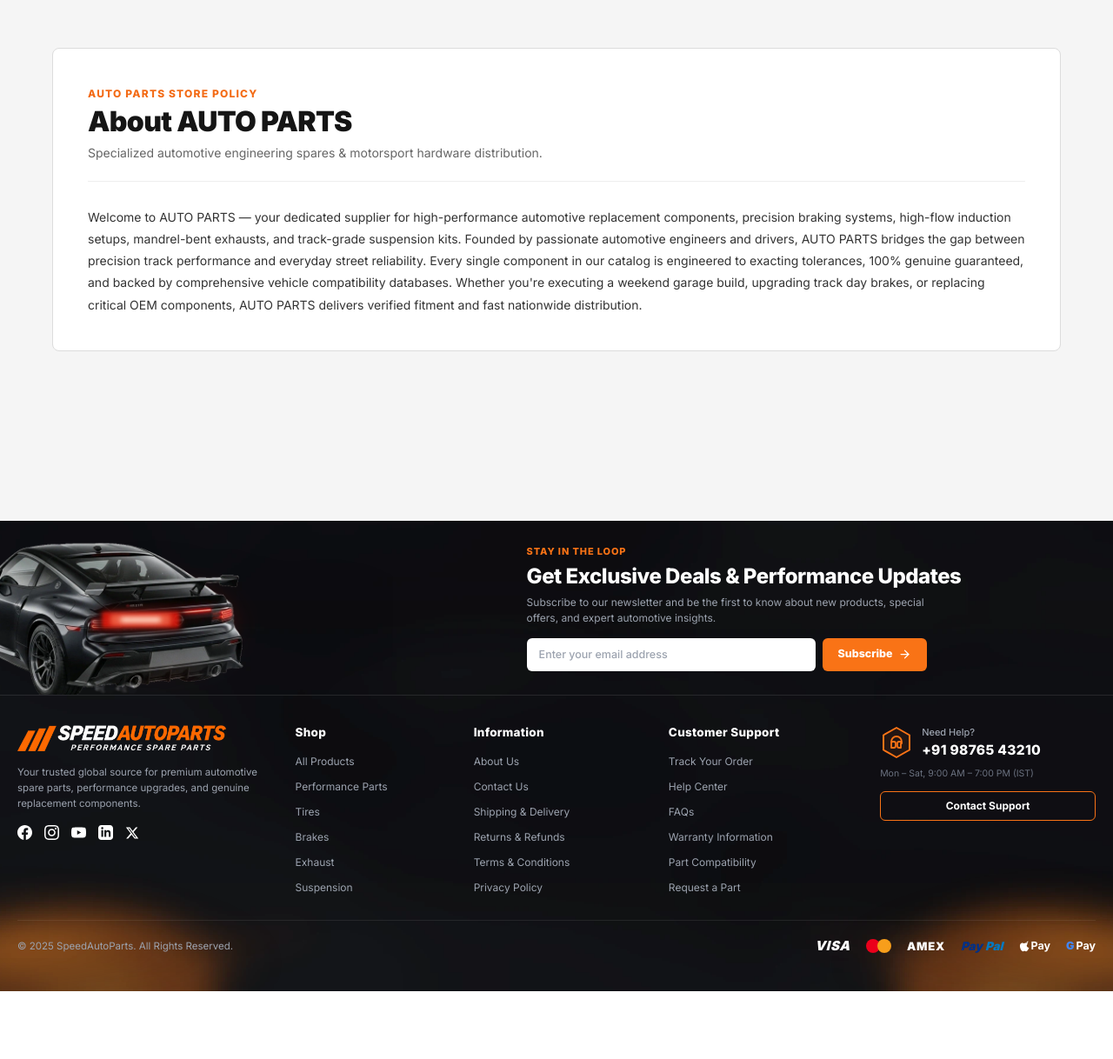
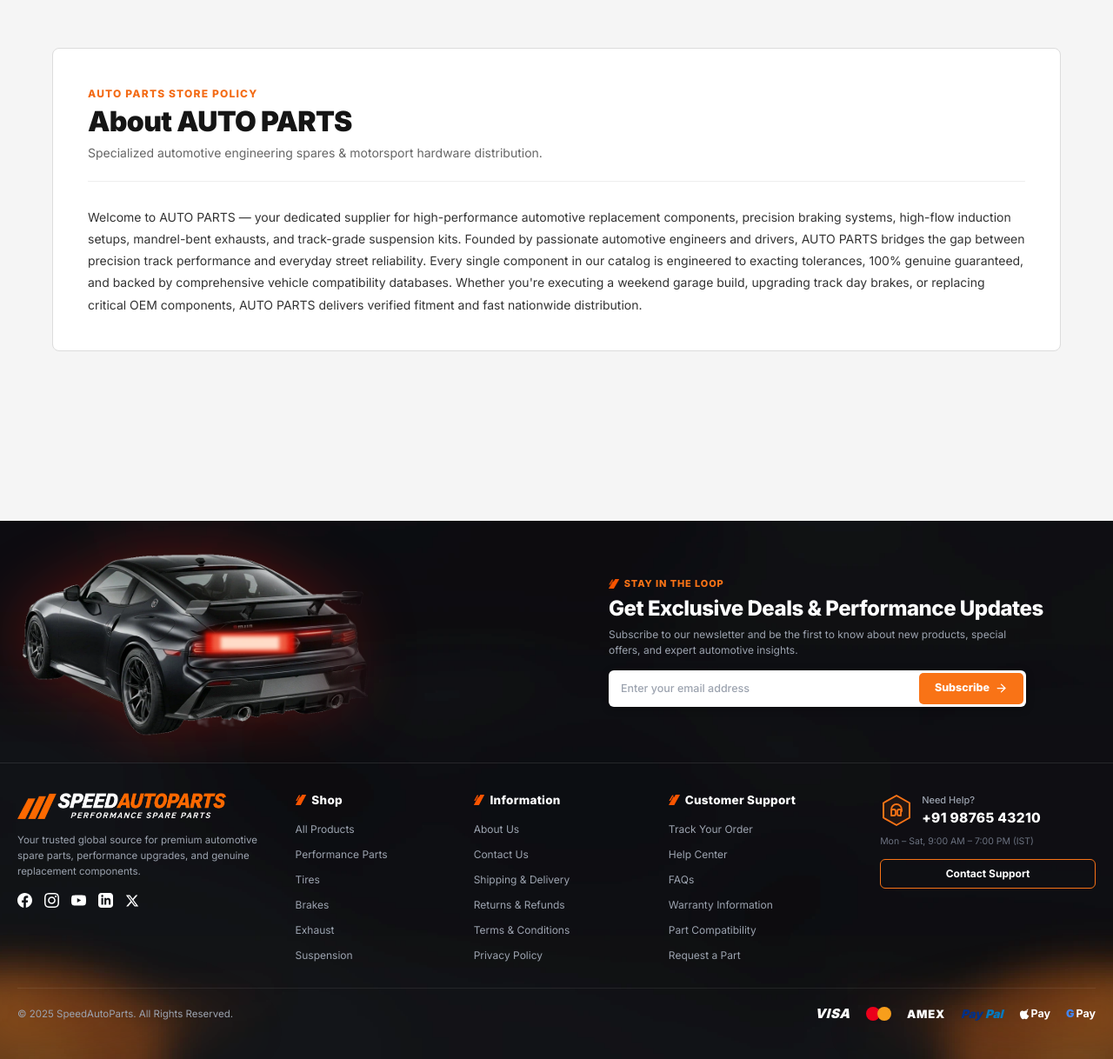
Before and after one commit to neosharma995/speed_auto_parts, a Laravel app: page /about in a window 1280 px wide. Shown: the part 153-1371 px from the top of the page at 87% size. Before the commit the page ends 1293 px from the top, so only its background shows below. Run offline with Laravel 12, Linux system fonts and the light colour scheme; data comes from the database, SQL or seed files in the repository; style sheets or scripts are compiled from the project's sources; some libraries are stand-ins or nearby versions.

Commit message:
refactor: redesign footer newsletter section and headings with decorative stripe icons

```diff
--- a/resources/js/Components/Footer.jsx
+++ b/resources/js/Components/Footer.jsx
@@ -1,6 +1,6 @@
 import React, { useState } from 'react';
 import { Link, usePage } from '@inertiajs/react';
-import { Headphones, ArrowRight, CheckCircle } from 'lucide-react';
+import { ArrowRight, CheckCircle } from 'lucide-react';
 
 export default function Footer() {
     const { settings = {} } = usePage().props;
@@ -17,10 +17,11 @@ export default function Footer() {
 
     return (
         <footer className="footer-unified">
-            {/* 1. Top Section: Newsletter Strip with Sports Car on Left */}
+            {/* 1. Top Section: Newsletter Strip with Sports Car within Container */}
             <div className="footer-newsletter-section">
-                {/* Background sports car with glowing taillights and smoke */}
-                <div className="footer-nl-car-wrap">
+                <div className="container footer-nl-container">
+                    {/* Left: Sports Car aligned within container */}
+                    <div className="footer-nl-car-col">
                         <img
                             src="/assets/images/footer/footer-sports-car.webp"
                             alt="SpeedAutoParts Performance Sports Car"
@@ -29,13 +30,12 @@ export default function Footer() {
                         />
                     </div>
 
-                <div className="container footer-nl-container">
-                    {/* Left space reserved for car */}
-                    <div className="footer-nl-spacer-col" />
-
                     {/* Right: Stay in the loop & form */}
                     <div className="footer-nl-content-col">
-                        <span className="footer-nl-eyebrow">STAY IN THE LOOP</span>
+                        <div className="footer-nl-eyebrow">
+                            <img src="/assets/icons/heading-stripe.webp" alt="" className="title-stripe-icon" />
+                            <span>STAY IN THE LOOP</span>
+                        </div>
                         <h2 className="footer-nl-heading">
                             Get Exclusive Deals &amp; Performance Updates
                         </h2>
@@ -49,7 +49,7 @@ export default function Footer() {
                                 <span>Thank you for subscribing to SpeedAutoParts!</span>
                             </div>
                         ) : (
-                            <form onSubmit={handleNewsletterSubmit} className="footer-nl-form">
+                            <form onSubmit={handleNewsletterSubmit} className="footer-nl-form-capsule">
                                 <input
                                     type="email"
                                     required
@@ -69,7 +69,7 @@ export default function Footer() {
                 </div>
             </div>
 
-            {/* Crisp Divider Line */}
+            {/* Crisp Section Divider Line */}
             <div className="footer-section-divider" />
 
             {/* 2. Middle Section: Main Footer 5-Column Grid */}
@@ -109,7 +109,10 @@ export default function Footer() {
 
                         {/* Column 2: Shop */}
                         <div className="footer-col">
-                            <h3 className="footer-heading">Shop</h3>
+                            <h3 className="footer-heading">
+                                <img src="/assets/icons/heading-stripe.webp" alt="" className="title-stripe-icon" />
+                                <span>Shop</span>
+                            </h3>
                             <ul className="footer-links">
                                 <li><Link href="/products">All Products</Link></li>
                                 <li><Link href="/category/performance-parts">Performance Parts</Link></li>
@@ -122,7 +125,10 @@ export default function Footer() {
 
                         {/* Column 3: Information */}
                         <div className="footer-col">
-                            <h3 className="footer-heading">Information</h3>
+                            <h3 className="footer-heading">
+                                <img src="/assets/icons/heading-stripe.webp" alt="" className="title-stripe-icon" />
+                                <span>Information</span>
+                            </h3>
                             <ul className="footer-links">
                                 <li><Link href="/about-us">About Us</Link></li>
                                 <li><Link href="/contact-us">Contact Us</Link></li>
@@ -135,7 +141,10 @@ export default function Footer() {
 
                         {/* Column 4: Customer Support */}
                         <div className="footer-col">
-                            <h3 className="footer-heading">Customer Support</h3>
+                            <h3 className="footer-heading">
+                                <img src="/assets/icons/heading-stripe.webp" alt="" className="title-stripe-icon" />
+                                <span>Customer Support</span>
+                            </h3>
                             <ul className="footer-links">
                                 <li><Link href="/track-order">Track Your Order</Link></li>
                                 <li><Link href="/help-center">Help Center</Link></li>
--- a/resources/scss/layout/_footer.scss
+++ b/resources/scss/layout/_footer.scss
@@ -1,9 +1,10 @@
 // ==========================================================================
 // SPEEDAUTOPARTS - Unified Footer (Exact Design Matching Reference)
 // Features:
-// 1. Top Newsletter Section with Sports Car on Left & Glowing Red Taillights
+// 1. Top Newsletter Section with Sports Car within Container & Glowing Red Taillights
 // 2. 5-Column Grid with Official Logo & Need Help Card
 // 3. Bottom Bar with Payment Icons & Anamorphic Corner Flares
+// 4. Section Stripe Icons for Eyebrow and Column Titles
 // STRICT RULE: No translate hover animations!
 // ==========================================================================
 @use '../abstracts/variables' as *;
@@ -23,48 +24,22 @@
     padding-bottom: #{$bottom-bar-height}; // Mobile bottom navigation offset
   }
 
+  // Common Section Title Stripe Icon
+  .title-stripe-icon {
+    height: 12px;
+    width: auto;
+    object-fit: contain;
+    display: inline-block;
+    flex-shrink: 0;
+    vertical-align: middle;
+  }
+
   // ------------------------------------------------------------------------
-  // 1. Top Section: Newsletter Strip with Sports Car on Left
+  // 1. Top Section: Newsletter Strip with Sports Car on Left (Inside Container)
   // ------------------------------------------------------------------------
   .footer-newsletter-section {
     position: relative;
     overflow: hidden;
-    min-height: 180px;
-
-    @include respond-to('lg') {
-      min-height: 200px;
-    }
-
-    // Car on Left bleeding off the left screen edge
-    .footer-nl-car-wrap {
-      position: absolute;
-      left: 0;
-      top: 0;
-      bottom: 0;
-      width: 52%;
-      max-width: 720px;
-      pointer-events: none;
-      z-index: 1;
-      display: flex;
-      align-items: flex-end;
-      justify-content: flex-start;
-
-      @include respond-below('lg') {
-        position: relative;
-        width: 100%;
-        max-width: 520px;
-        height: 180px;
-        margin: 0 auto;
-      }
-
-      .footer-nl-car-img {
-        width: 100%;
-        height: 100%;
-        object-fit: contain;
-        object-position: left bottom;
-        display: block;
-      }
-    }
 
     .footer-nl-container {
       position: relative;
@@ -72,21 +47,33 @@
       display: grid;
       grid-template-columns: 1fr;
       align-items: center;
+      gap: 24px;
       padding-top: 24px;
       padding-bottom: 24px;
 
       @include respond-to('lg') {
-        grid-template-columns: 0.9fr 1.1fr;
-        gap: 32px;
-        min-height: 200px;
+        grid-template-columns: 1.15fr 1fr;
+        gap: 36px;
+        min-height: 220px;
       }
     }
 
-    .footer-nl-spacer-col {
-      display: none;
-      @include respond-to('lg') {
+    // Car on Left inside Container - Left edge aligns with Brand Logo below!
+    .footer-nl-car-col {
+      display: flex;
+      align-items: center;
+      justify-content: flex-start;
+      width: 100%;
+
+      .footer-nl-car-img {
+        width: 100%;
+        max-width: 580px;
+        height: auto;
+        max-height: 230px;
+        object-fit: contain;
+        object-position: left center;
         display: block;
-        min-height: 1px;
+        filter: drop-shadow(0 0 35px rgba(255, 30, 10, 0.3));
       }
     }
 
@@ -97,17 +84,20 @@
       text-align: left;
       padding-left: 0;
 
-      @include respond-to('lg') {
-        padding-left: 10px;
-      }
-
       .footer-nl-eyebrow {
+        display: inline-flex;
+        align-items: center;
+        gap: 6px;
         font-size: 11px;
         font-weight: 800;
         color: #F97316;
         letter-spacing: 0.08em;
         text-transform: uppercase;
         margin-bottom: 5px;
+
+        .title-stripe-icon {
+          height: 11px;
+        }
       }
 
       .footer-nl-heading {
@@ -148,19 +138,23 @@
         font-weight: 600;
       }
 
-      .footer-nl-form {
+      // Unified Single White Capsule (Input + Button together)
+      .footer-nl-form-capsule {
         display: flex;
+        align-items: center;
         width: 100%;
-        max-width: 460px;
-        gap: 8px;
+        max-width: 480px;
+        background: #FFFFFF;
+        border-radius: 6px;
+        padding: 3px 3px 3px 14px;
+        box-shadow: 0 2px 10px rgba(0, 0, 0, 0.3);
 
         .footer-nl-input {
           flex: 1;
-          height: 38px;
-          background: #FFFFFF;
+          height: 36px;
+          background: transparent;
           border: none;
-          border-radius: 6px;
-          padding: 0 14px;
+          padding: 0;
           font-size: 12.5px;
           font-weight: 500;
           color: #111827;
@@ -172,12 +166,12 @@
         }
 
         .footer-nl-btn {
-          height: 38px;
+          height: 36px;
           padding: 0 18px;
           background: #F97316;
           color: #FFFFFF;
           border: none;
-          border-radius: 6px;
+          border-radius: 5px;
           font-size: 12.5px;
           font-weight: 800;
           display: inline-flex;
@@ -186,6 +180,7 @@
           cursor: pointer;
           transition: background-color $transition-default;
           white-space: nowrap;
+          flex-shrink: 0;
 
           &:hover {
             background-color: #EA580C;
@@ -232,11 +227,18 @@
       gap: 12px;
 
       .footer-heading {
+        display: inline-flex;
+        align-items: center;
+        gap: 6px;
         font-size: 13.5px;
         font-weight: 800;
         color: #FFFFFF;
         letter-spacing: 0.02em;
         margin: 0 0 2px;
+
+        .title-stripe-icon {
+          height: 12px;
+        }
       }
     }
 
```
Also changed, not shown: public/assets/images/footer/footer-sports-car.webp. Lines whose indentation alone changed are shown as unchanged.
